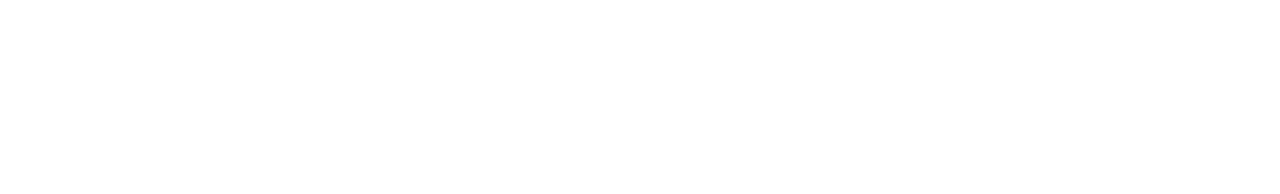
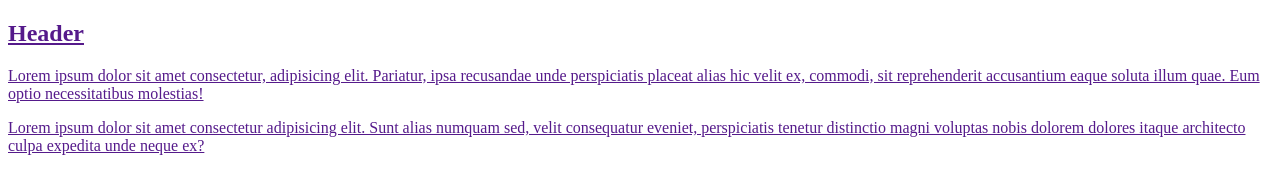
Before and after one commit to fzdigm/CH17, a plain HTML site: page index.html in a window 1280 px wide. Drawn offline with Linux system fonts and the light colour scheme.

Commit message:
first commit

```diff
--- a/index.html
+++ b/index.html
@@ -8,6 +8,13 @@
     <link rel="stylesheet" href="styles.css">
 </head>
 <body>
+    <a href="">
+    <article>
+        <h1>Header</h1>
+        <p>Lorem ipsum dolor sit amet consectetur, adipisicing elit. Pariatur, ipsa recusandae unde perspiciatis placeat alias hic velit ex, commodi, sit reprehenderit accusantium eaque soluta illum quae. Eum optio necessitatibus molestias!</p>
 
+        <aside>Lorem ipsum dolor sit amet consectetur adipisicing elit. Sunt alias numquam sed, velit consequatur eveniet, perspiciatis tenetur distinctio magni voluptas nobis dolorem dolores itaque architecto culpa expedita unde neque ex?</aside>
+    </article>
+    </a>
 </body>
 </html>
```
